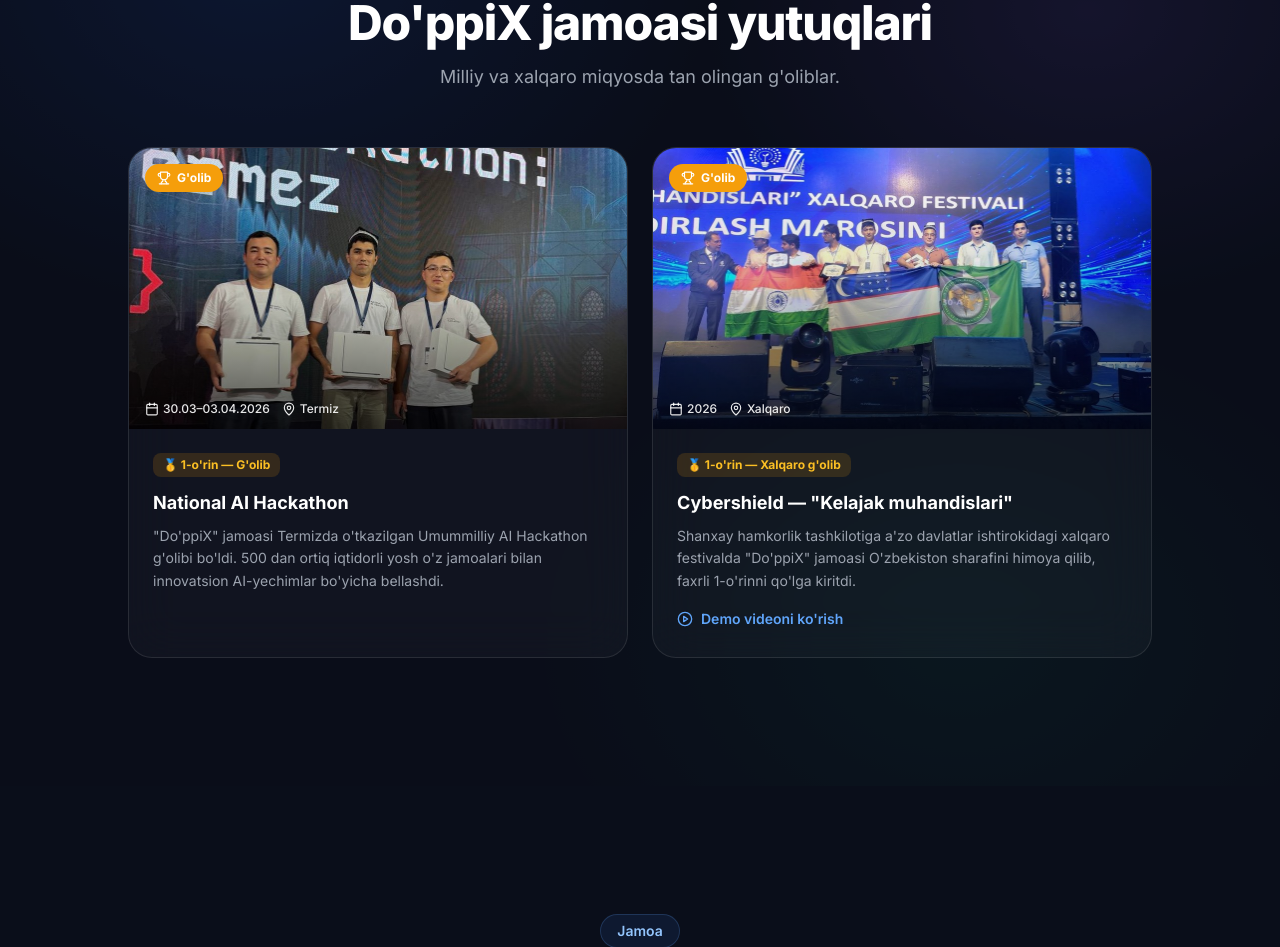
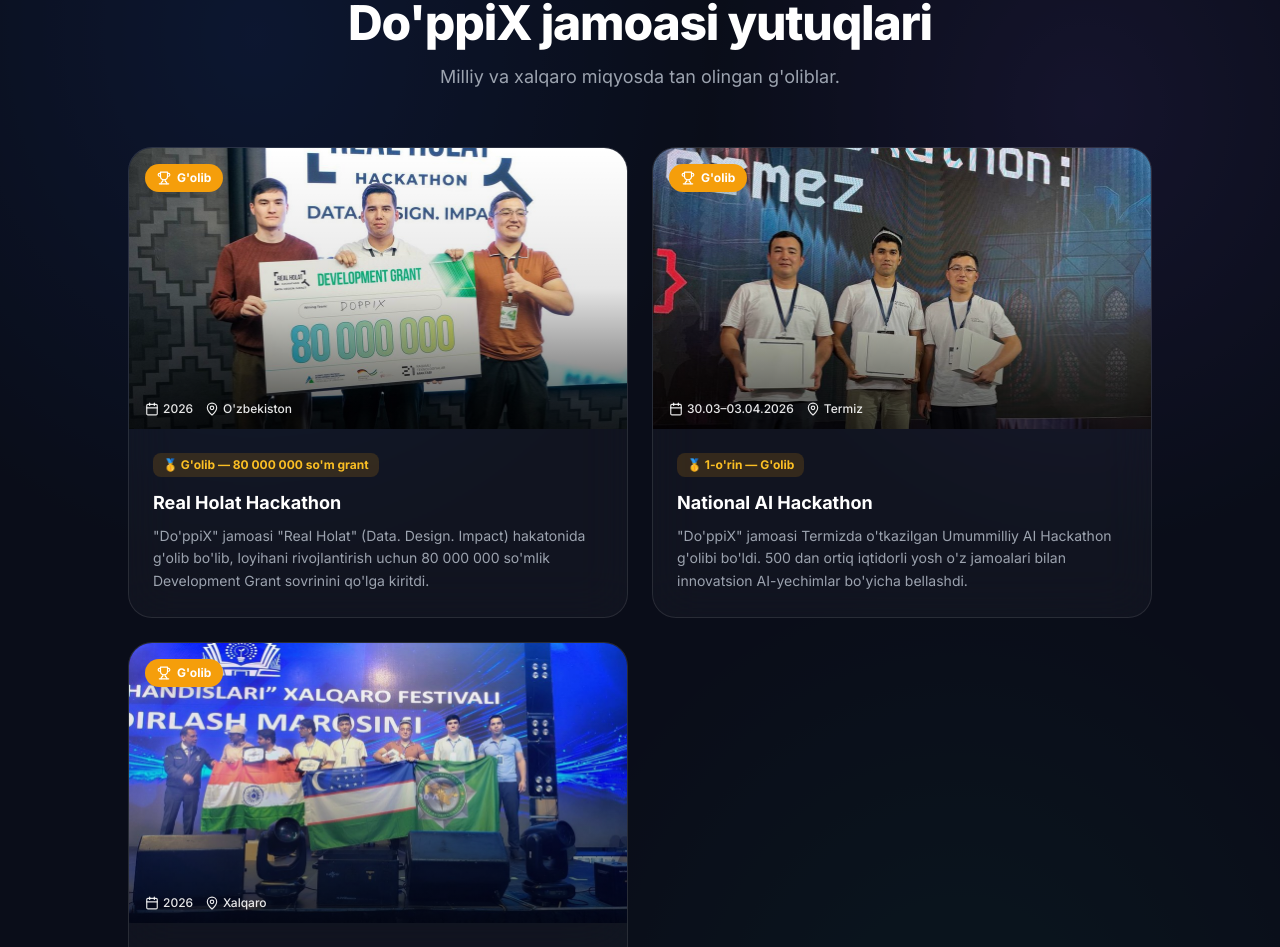
Before and after one commit to diyorbek20037773/tekskhirai_website, a React (Vite) app: page / in a window 1280 px wide. Shown: the part 6348-7295 px from the top of the page. Built offline with nearby package versions, Linux system fonts and the light colour scheme.

Commit message:
Add Real Holat Hackathon win (80M UZS grant) to achievements

```diff
--- a/src/config.js
+++ b/src/config.js
@@ -28,6 +28,14 @@
 
 // Jamoa yutuqlari (hakatonlar) — "Do'ppiX jamoasi"
 export const ACHIEVEMENTS = [
+  {
+    key: 'realHolat',
+    image: '/achievements/real-holat.jpg',
+    date: '2026',
+    place: "O'zbekiston",
+    rank: '1',
+    link: null,
+  },
   {
     key: 'aiHackathon',
     image: '/achievements/ai-hackathon.jpg',
--- a/src/locales/en.json
+++ b/src/locales/en.json
@@ -106,6 +106,11 @@
     "winner": "Winner",
     "watchDemo": "Watch the demo video",
     "items": {
+      "realHolat": {
+        "title": "Real Holat Hackathon",
+        "rank": "Winner — 80,000,000 UZS grant",
+        "desc": "Team \"Do'ppiX\" won the \"Real Holat\" (Data. Design. Impact) hackathon and received an 80,000,000 UZS Development Grant to grow the project."
+      },
       "aiHackathon": {
         "title": "National AI Hackathon",
         "rank": "1st place — Winner",
--- a/src/locales/ru.json
+++ b/src/locales/ru.json
@@ -164,6 +164,11 @@
     "winner": "Победитель",
     "watchDemo": "Смотреть демо-видео",
     "items": {
+      "realHolat": {
+        "title": "Real Holat Hackathon",
+        "rank": "Победитель — грант 80 000 000 сум",
+        "desc": "Команда «Do'ppiX» победила на хакатоне «Real Holat» (Data. Design. Impact) и получила Development Grant в размере 80 000 000 сумов на развитие проекта."
+      },
       "aiHackathon": {
         "title": "National AI Hackathon",
         "rank": "1 место — Победитель",
--- a/src/locales/uz.json
+++ b/src/locales/uz.json
@@ -164,6 +164,11 @@
     "winner": "G'olib",
     "watchDemo": "Demo videoni ko'rish",
     "items": {
+      "realHolat": {
+        "title": "Real Holat Hackathon",
+        "rank": "G'olib — 80 000 000 so'm grant",
+        "desc": "\"Do'ppiX\" jamoasi \"Real Holat\" (Data. Design. Impact) hakatonida g'olib bo'lib, loyihani rivojlantirish uchun 80 000 000 so'mlik Development Grant sovrinini qo'lga kiritdi."
+      },
       "aiHackathon": {
         "title": "National AI Hackathon",
         "rank": "1-o'rin — G'olib",
```
Also changed, not shown: public/achievements/real-holat.jpg (added).
